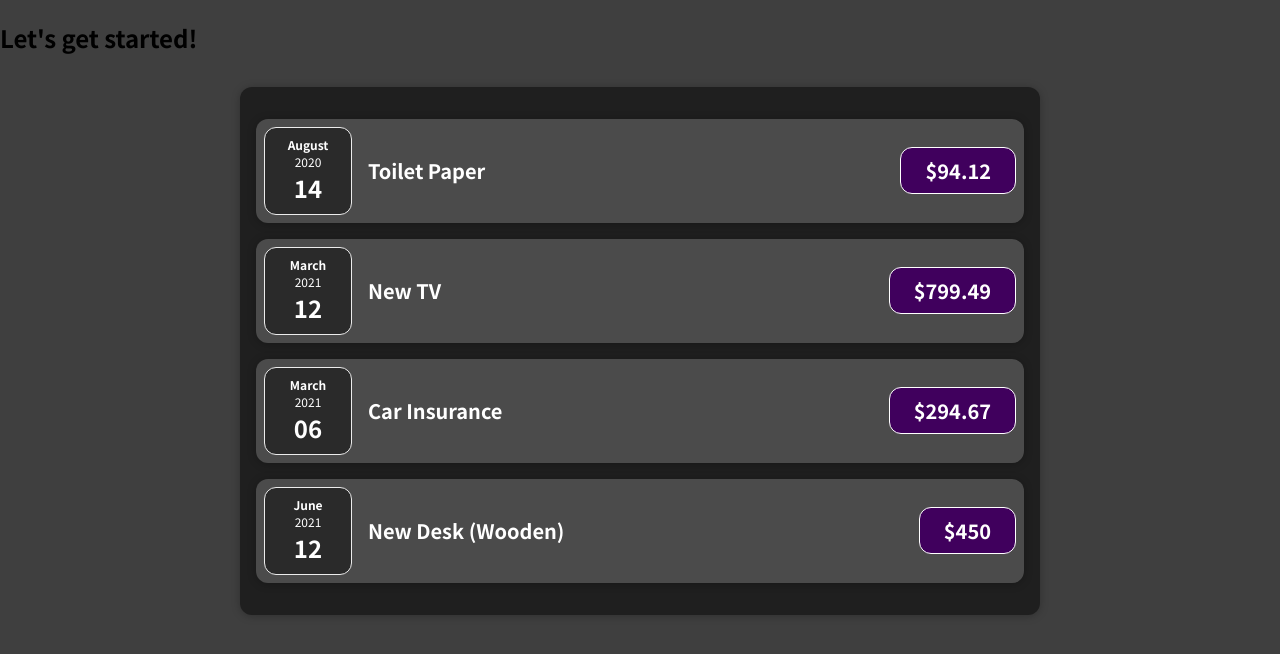
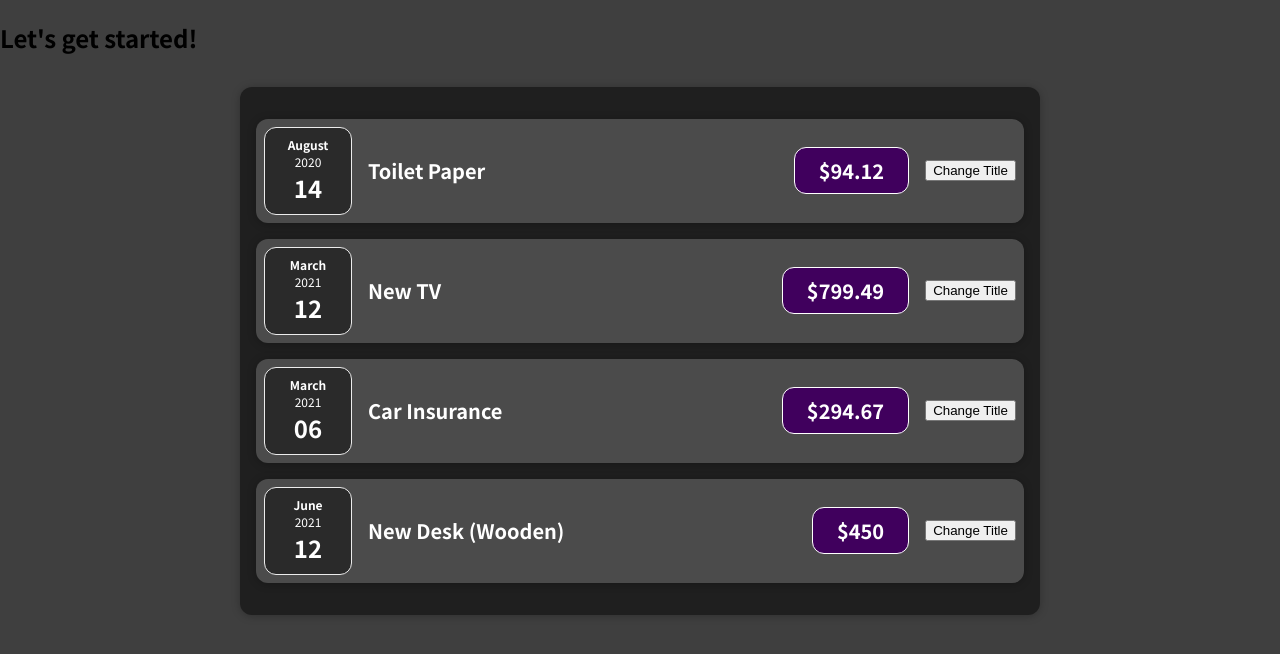
Before and after one commit to wdwiii/react-expense-tracker, a React (Create React App) app: page / in a window 1280 px wide. Shown: the top 654 px of the page. Built offline with nearby package versions, Linux system fonts and the light colour scheme.

Commit message:
Import and use State to change props.title value

```diff
--- a/src/components/Expenses/ExpenseItem.js
+++ b/src/components/Expenses/ExpenseItem.js
@@ -2,7 +2,7 @@
 //exports can be executed in two ways: default and named.
 //default can only export one component per file
 //named can export multiple components
-import React from 'react';
+import React, { useState } from 'react';
 import './ExpenseItem.css';
 import { ExpenseDate } from './ExpenseDate';
 import { Card } from '../UI/Card';
@@ -13,13 +13,19 @@
   // const expenseDate = new Date(2021, 2, 28);
   // const expenseTitle = "Adobe Suite";
   // const expensePrice = 55.67;
+  const [title, setTitle] = useState(props.title);
+
+  const clickHandler = () => {
+    setTitle(prompt(`Enter new title.`));
+  };
 
   return (
     <Card className="expense-item">
       <ExpenseDate date={props.date} />
       <div className="expense-item__description">
-        <h2>{props.title}</h2>
+        <h2>{title}</h2>
         <div className="expense-item__price">${props.amount}</div>
+        <button onClick={clickHandler}>Change Title</button>
       </div>
     </Card>
   );
```
